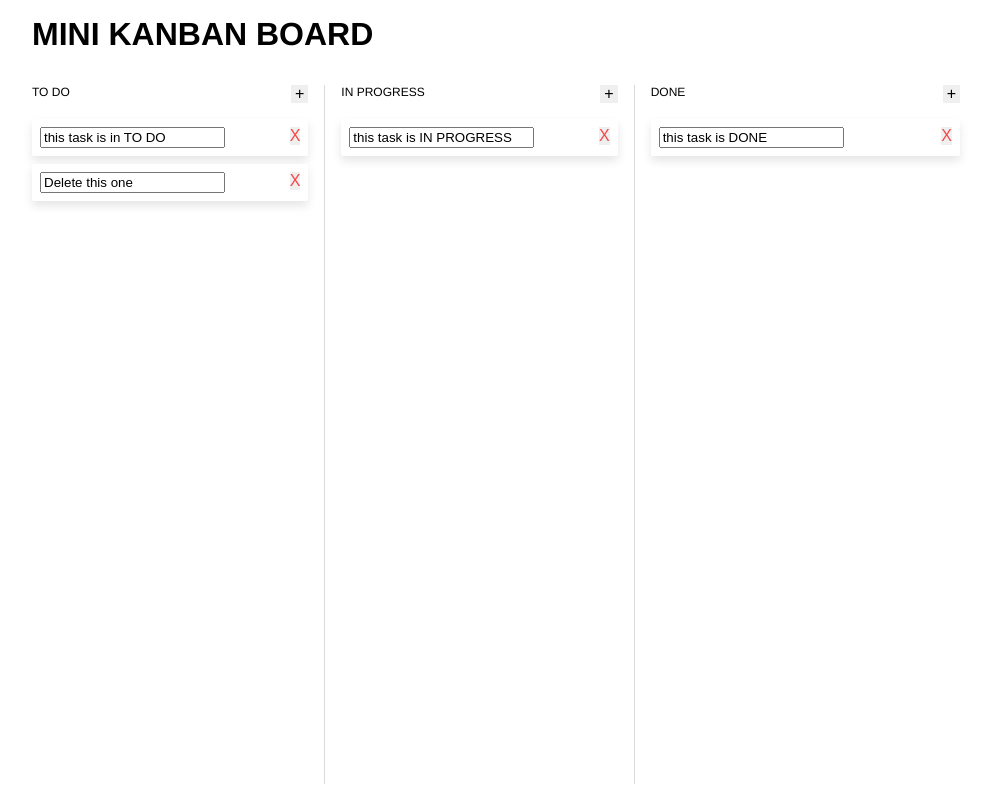
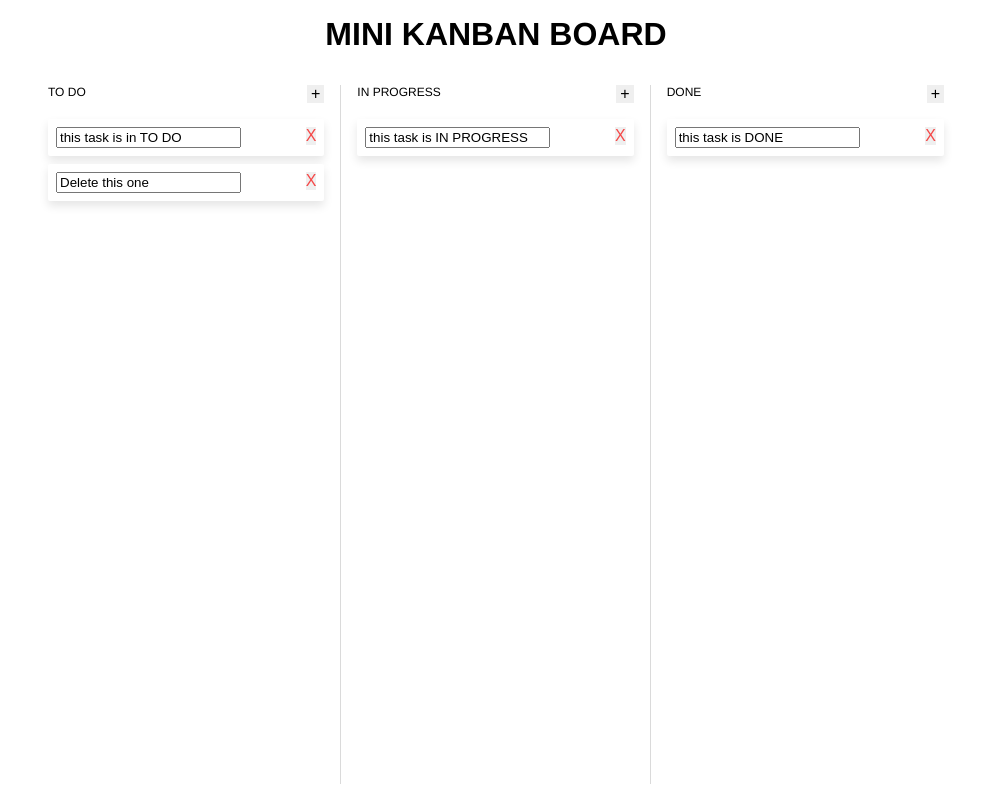
Before and after one commit to gui-santos/mini-kanban, a Next.js app: page / in a window 1280 px wide. Shown: the whole page, without its empty margins (144-1135 px from the left). Built offline with nearby package versions, Linux system fonts and the light colour scheme.

Commit message:
fix columns styles

```diff
--- a/components/BoardStyles.js
+++ b/components/BoardStyles.js
@@ -6,8 +6,6 @@ export const Grid = styled.div`
   grid-template-columns: 1fr 1fr 1fr;
 
   & > div:last-child {
-    margin-right: 0;
-    padding-right: 0;
     border-right: 0;
   }
 `;
@@ -15,8 +13,7 @@ export const Grid = styled.div`
 export const ColumnContainer = styled.div`
   display: flex;
   flex-direction: column;
-  margin-right: 1rem;
-  padding-right: 1rem;
+  padding: 0 1rem;
   border-right: 1px solid #dadada;
 `;
 
--- a/pages/index.js
+++ b/pages/index.js
@@ -3,6 +3,7 @@ import styled from "styled-components";
 import Board from "../components/Board";
 
 const Title = styled.h1`
+  text-align: center;
   margin: 0 0 2rem;
 `;
 
```
